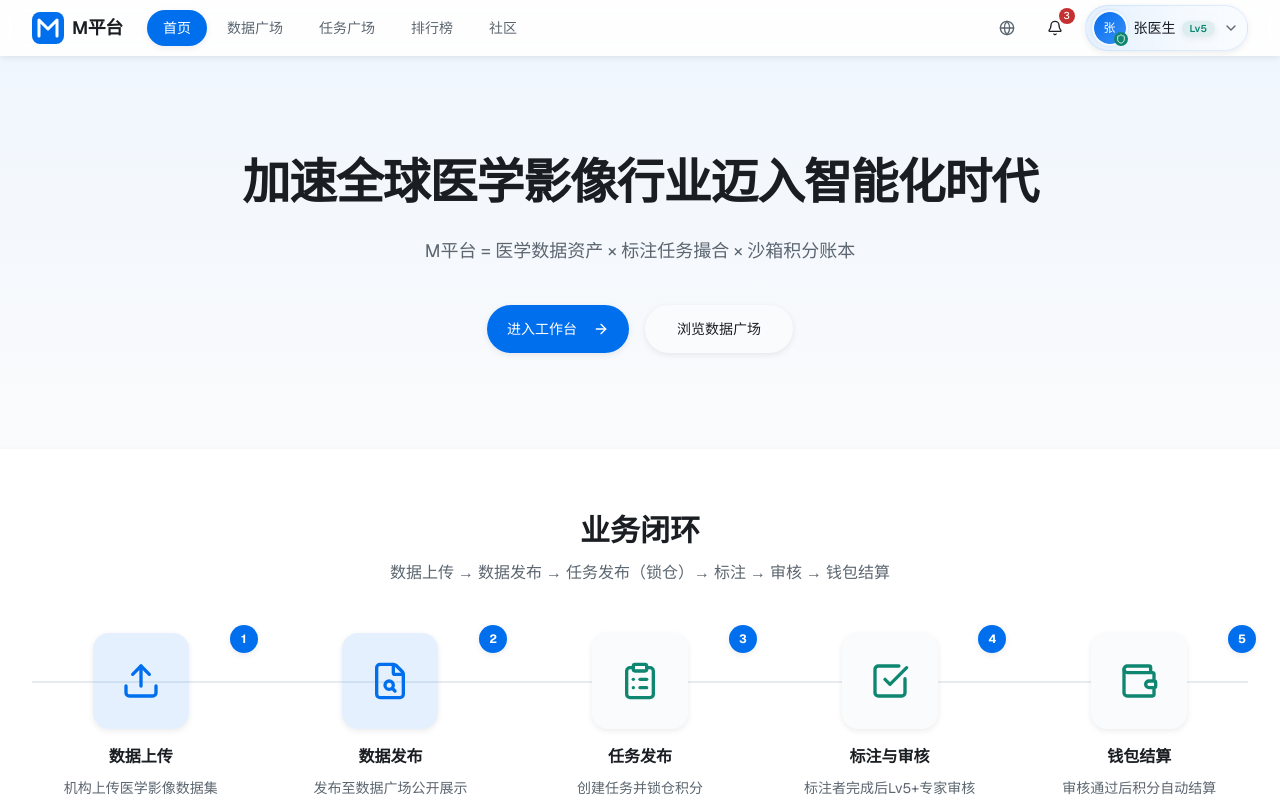
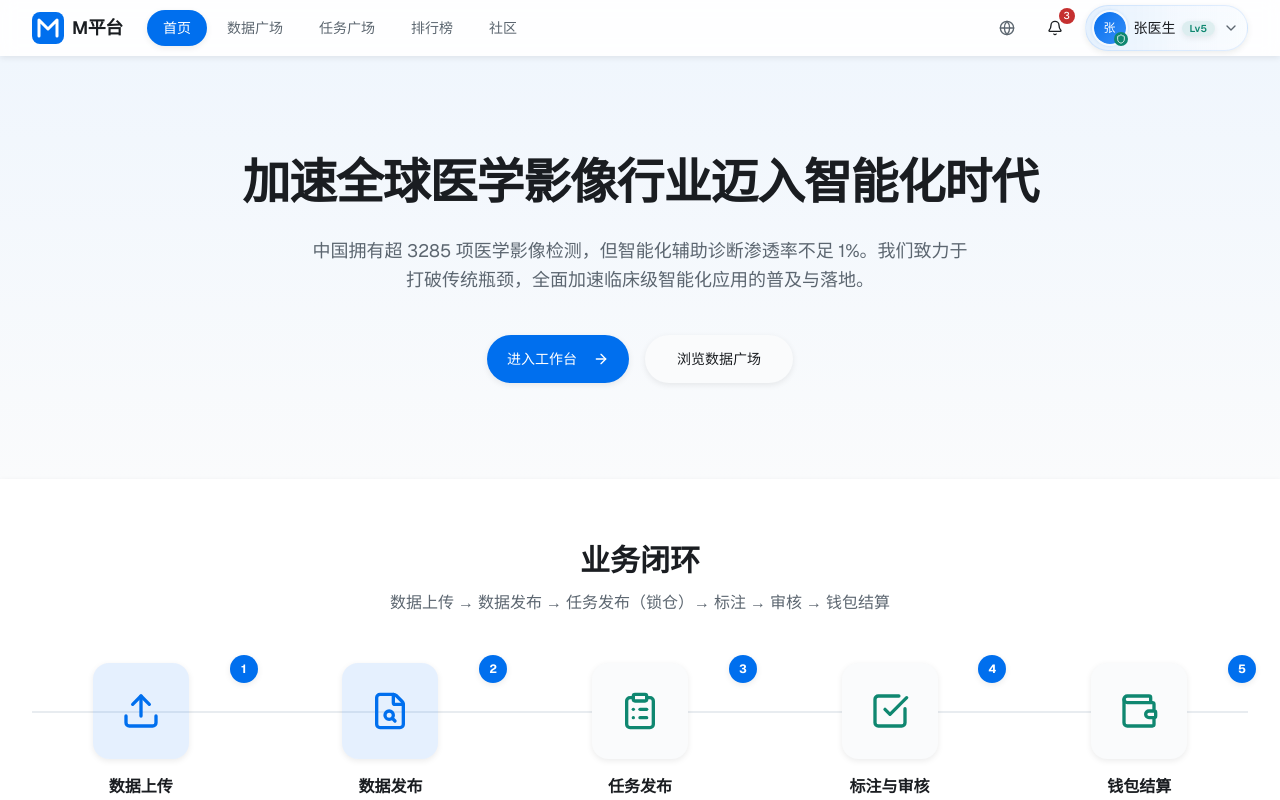
Before and after one commit to Nanqin112233/v0-m, a Next.js app: page / in a window 1280 px wide. Shown: the top 800 px of the page. Built offline with nearby package versions, Linux system fonts and the light colour scheme.

Commit message:
feat: update hero section subtitle to reflect market context\n\nChange homepage hero subtitle to describe China's medical imaging landscape.

```diff
--- a/app/page.tsx
+++ b/app/page.tsx
@@ -197,7 +197,7 @@ export default function HomePage() {
                 加速全球医学影像行业迈入智能化时代
               </h1>
               <p className="mx-auto mt-6 max-w-2xl text-lg text-muted-foreground leading-relaxed">
-                M平台 = 医学数据资产 × 标注任务撮合 × 沙箱积分账本
+                中国拥有超 3285 项医学影像检测，但智能化辅助诊断渗透率不足 1%。我们致力于打破传统瓶颈，全面加速临床级智能化应用的普及与落地。
               </p>
               <div className="mt-10 flex items-center justify-center gap-4 flex-wrap">
                 {isLoggedIn ? (
```
